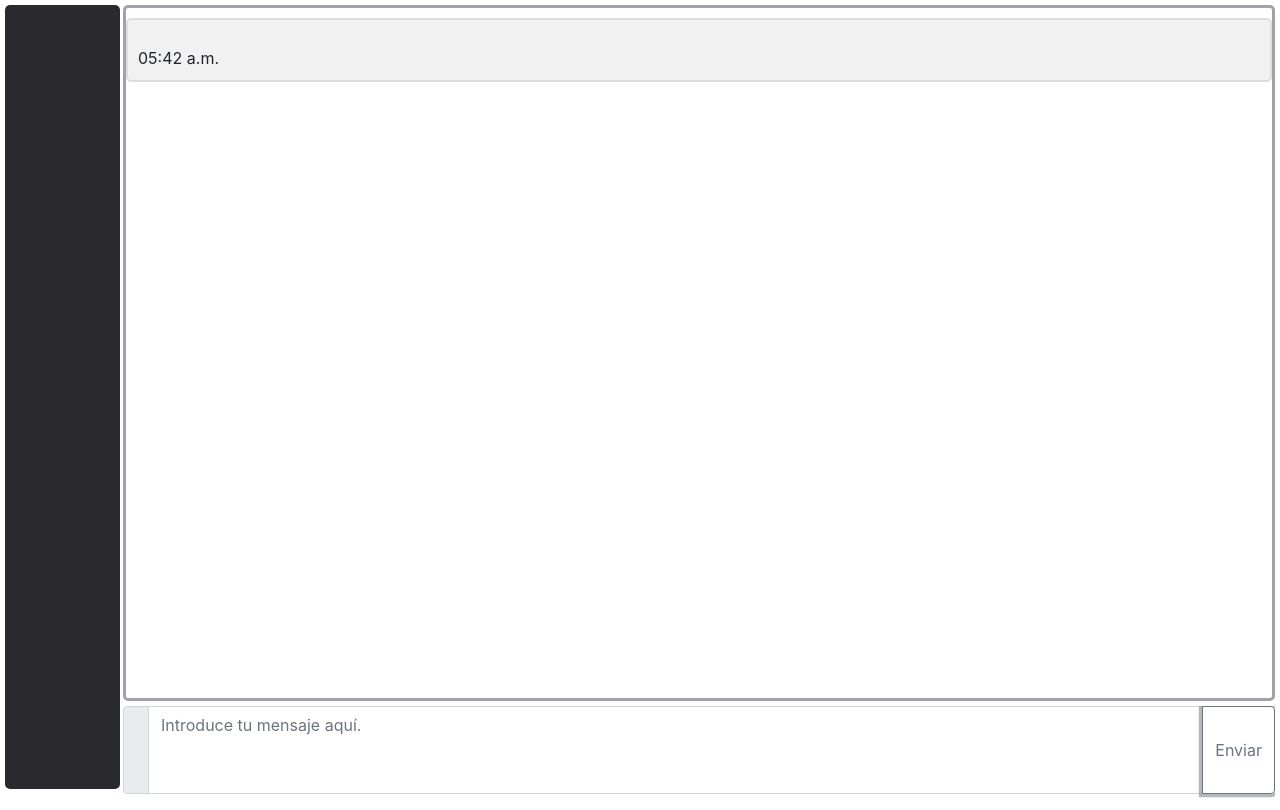
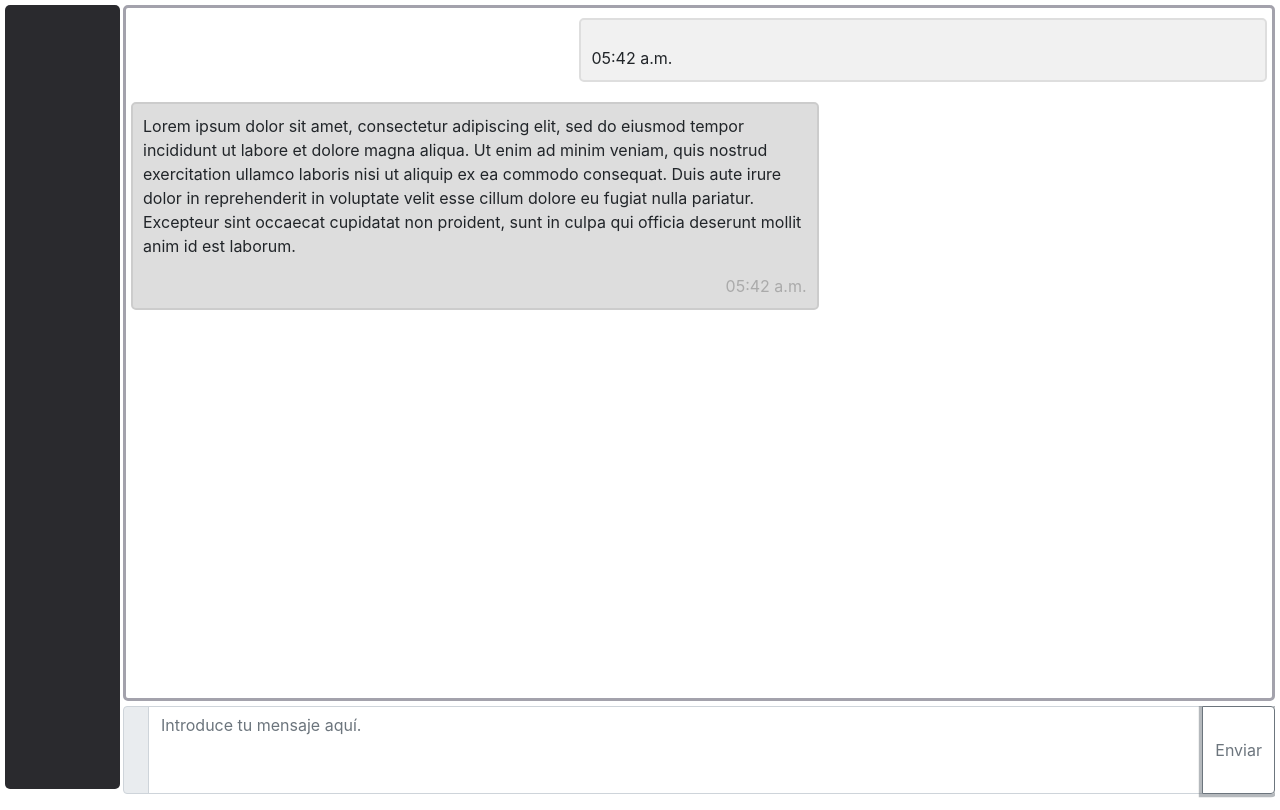
Before and after one commit to AranGarcia/milo-bot, a plain HTML site: page website/index.html in a window 1280 px wide. Both pictures are taken after a click on the button "Enviar". Drawn offline with nearby package versions, Linux system fonts and the light colour scheme; no server answers.

Commit message:
Realigned the structure of chat bubbles

```diff
--- a/website/css/style.css
+++ b/website/css/style.css
@@ -50,13 +50,19 @@ textarea {
 }
 
 .chat-container {
+    width: 60%;
+
+    float: right;
     border: 2px solid #dedede;
     background-color: #f1f1f1;
     border-radius: 5px;
     padding: 10px;
-    margin: 10px 0;
+    margin: 10px 5px;
 }
 
+.chat-container-left{
+    float: left;
+}
 
 /* Darker chat-container */
 
@@ -64,7 +70,6 @@ textarea {
     border-color: #ccc;
     background-color: #ddd;
 }
-
 
 /* Clear floats */
 
@@ -80,6 +85,7 @@ textarea {
 .chat-container img {
     float: left;
     max-width: 60px;
+    width: 70%;
     width: 100%;
     margin-right: 20px;
     border-radius: 50%;
@@ -105,7 +111,6 @@ textarea {
 
 /* Style time text */
 
-.time-left {
+    .time-left {
     float: left;
-    color: #999;
 }
--- a/website/js/chat.js
+++ b/website/js/chat.js
@@ -45,12 +45,12 @@ function sendMessage() {
 
 }
 
-function createContainer(textInput) {
+function createContainer(textInput, response = false) {
     var messagesContainer = document.getElementById("chat-messages");
 
     // The chat bubble
     var newMessageDiv = document.createElement("div");
-    newMessageDiv.className = "chat-container"
+    newMessageDiv.classList.add("chat-container")
 
     // Avatar icon
     // XXX: Leave or delete it
@@ -67,6 +67,12 @@ function createContainer(textInput) {
     var timeSpan = document.createElement("span")
     timeSpan.innerHTML = dateTimeFmt(date);
 
+    if (response) {
+        newMessageDiv.classList.add("darker");
+        newMessageDiv.classList.add("chat-container-left");
+        timeSpan.classList.add("time-right");
+    }
+
     newMessageDiv.appendChild(textMessageP);
     // newMessageDiv.appendChild(avatarIcon);
     newMessageDiv.appendChild(timeSpan);
@@ -74,15 +80,18 @@ function createContainer(textInput) {
 }
 
 function sendRequest(text) {
-    Http.open("POST", URL);
-    Http.setRequestHeader("Content-Type", "application/json");
-    Http.setRequestHeader("Accept", "*/*");
-    Http.send(JSON.stringify({ "sender": "milo", "message": text }));
-    Http.addEventListener("readystatechange", function () {
-        if (this.readyState === 4 && this.status == 200) {
-            console.log(this.responseText);
-        } else {
-            console.log(this);
-        }
-    });
+    // TODO: Add this later
+    // Http.open("POST", URL);
+    // Http.setRequestHeader("Content-Type", "application/json");
+    // Http.setRequestHeader("Accept", "*/*");
+    // Http.send(JSON.stringify({ "sender": "milo", "message": text }));
+    // Http.addEventListener("readystatechange", function () {
+    //     if (this.readyState === 4 && this.status == 200) {
+    //         console.log(this.responseText);
+    //     } else {
+    //         console.log(this);
+    //     }
+    // });
+
+    createContainer("Lorem ipsum dolor sit amet, consectetur adipiscing elit, sed do eiusmod tempor incididunt ut labore et dolore magna aliqua. Ut enim ad minim veniam, quis nostrud exercitation ullamco laboris nisi ut aliquip ex ea commodo consequat. Duis aute irure dolor in reprehenderit in voluptate velit esse cillum dolore eu fugiat nulla pariatur. Excepteur sint occaecat cupidatat non proident, sunt in culpa qui officia deserunt mollit anim id est laborum.", true)
 }
```
